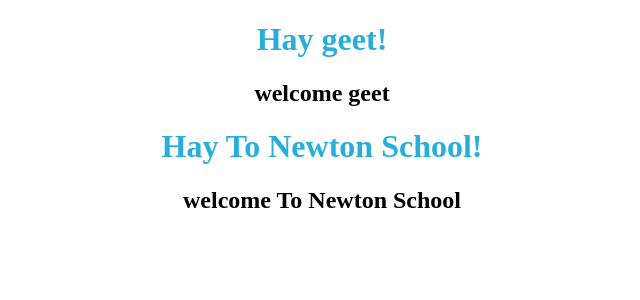
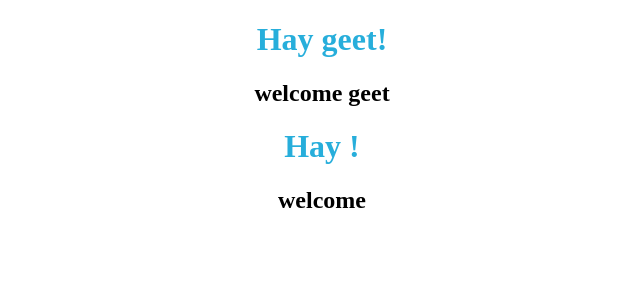
Before and after one commit to geet1987/Greetings-with-Props---Building-a-First-Custom-Functional-Component-Writing-Mor---by024rfzshoc, a React app: page / in a window 1280 px wide. Shown: the top 300 px of the page, without its empty margins (318-958 px from the left). Built offline with nearby package versions, Linux system fonts and the light colour scheme.

Commit message:
Update App.js

```diff
--- a/src/components/App.js
+++ b/src/components/App.js
@@ -6,7 +6,7 @@
   return (
     <>
     <Welcome name="geet"/>
-        <Welcome name="To Newton School"/>
+        <Welcome name1="To Newton School"/>
 
   </>
   );
```
